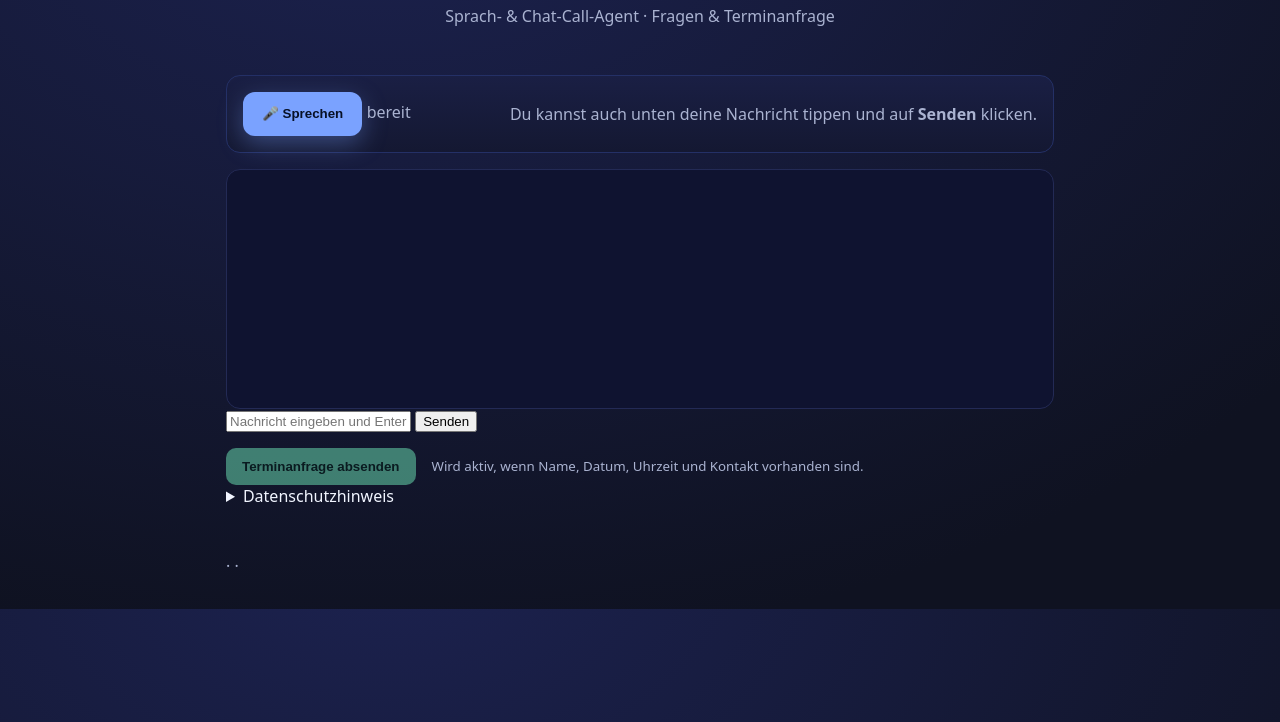
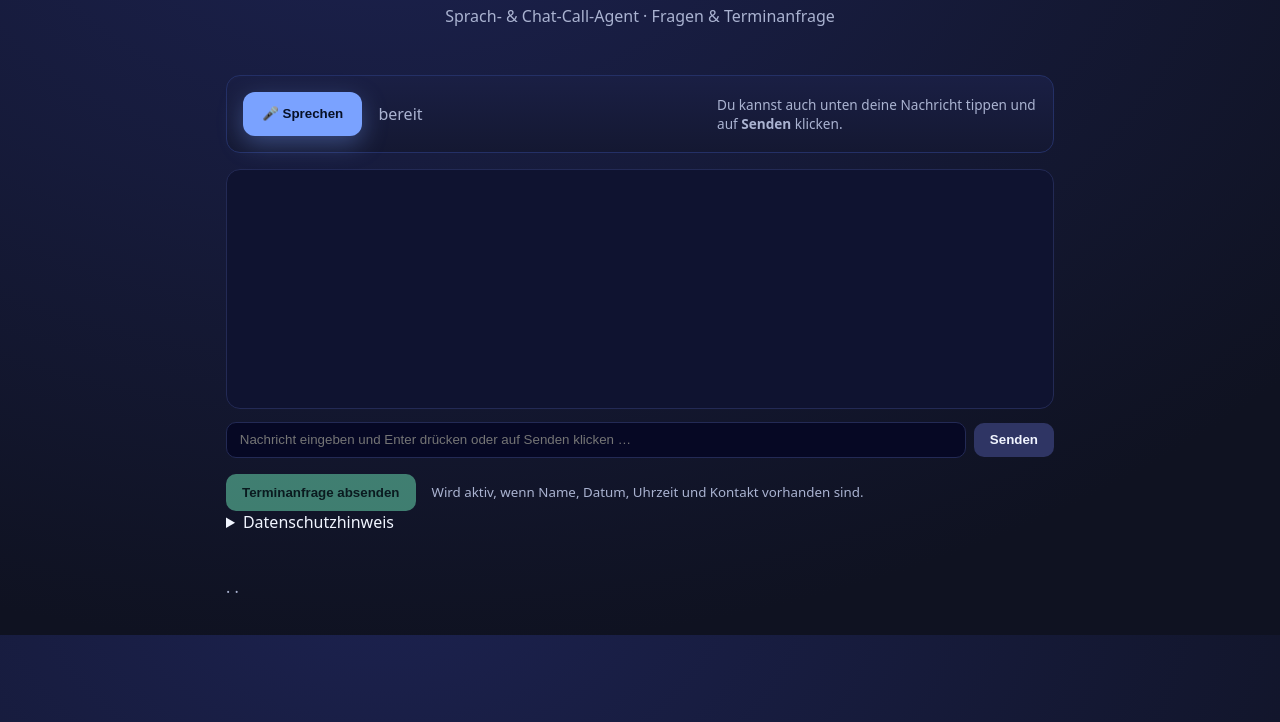
Before and after one commit to oemer33/Regelbasierter-Business-Assistent, a website: page public/index.html in a window 1280 px wide. Shown: the part 78-800 px from the top of the page. Drawn offline with Linux system fonts and the light colour scheme; no server answers.

Commit message:
Update style.css

```diff
--- a/public/style.css
+++ b/public/style.css
@@ -28,8 +28,14 @@ main { max-width: 860px; margin: 0 auto; padding: 1rem; }
   border: 1px solid #243066;
   border-radius: 14px;
   padding: 1rem;
-  display: flex; align-items: center; gap: 1rem; justify-content: space-between;
+  display: flex;
+  flex-wrap: wrap;
+  align-items: center;
+  gap: 1rem;
+  justify-content: space-between;
 }
+.mic-left { display: flex; align-items: center; gap: 1rem; }
+.mic-right { font-size: .85rem; max-width: 320px; }
 
 #mic_btn {
   background: var(--accent2);
@@ -61,7 +67,35 @@ main { max-width: 860px; margin: 0 auto; padding: 1rem; }
 .msg .who { font-weight: 700; width: 7rem; color: var(--accent); }
 .msg.agent .who { color: var(--accent2); }
 
-.cta { display: flex; align-items: center; gap: 1rem; margin-top: 1rem; }
+.input-row {
+  margin-top: .8rem;
+  display: flex;
+  align-items: center;
+  gap: .5rem;
+}
+#text_input {
+  flex: 1;
+  padding: .6rem .8rem;
+  border-radius: 10px;
+  border: 1px solid #232a55;
+  background: #060824;
+  color: var(--text);
+}
+#text_input:focus {
+  outline: none;
+  border-color: var(--accent2);
+}
+#send_btn {
+  padding: .6rem 1rem;
+  border-radius: 10px;
+  border: none;
+  background: #2f3564;
+  color: var(--text);
+  font-weight: 600;
+  cursor: pointer;
+}
+
+.cta { display: flex; align-items: center; gap: 1rem; margin-top: 1rem; flex-wrap: wrap; }
 .primary {
   background: var(--accent);
   color: #042016;
@@ -73,3 +107,7 @@ footer {
   max-width: 860px; margin: 2rem auto; padding: 0 1rem; color: var(--muted);
 }
 footer a { color: var(--muted); }
+
+@media (max-width: 600px) {
+  .msg .who { width: 5rem; }
+}
```
